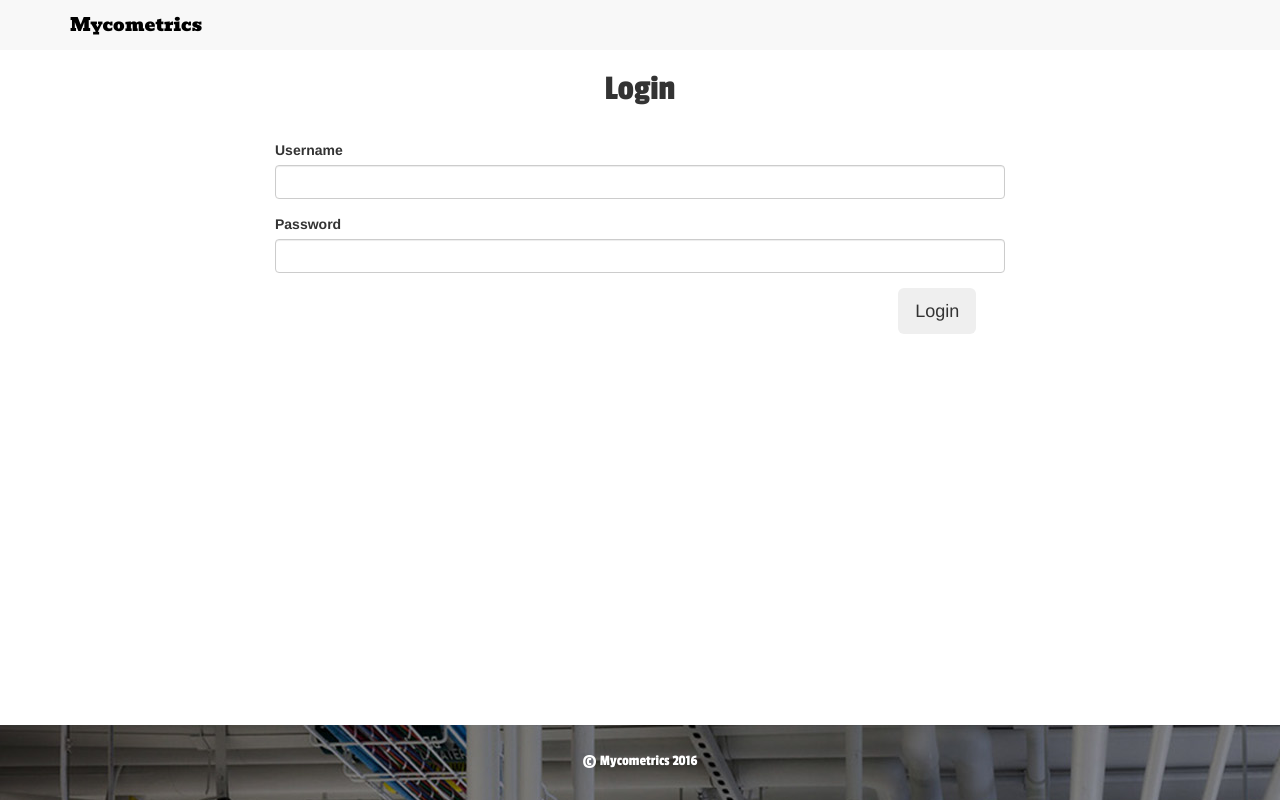
After one commit to kzoo223/Mycometrics, a PHP site: page /lims.html in a window 1280 px wide. The commit adds this page. Run offline with PHP 8.4, Linux system fonts and the light colour scheme; some libraries are stand-ins or nearby versions.

Commit message:
heroku setup

```diff
--- a/assets/css/style.css
+++ b/assets/css/style.css
@@ -21,7 +21,6 @@
   font-size: 15px;
   font-style:italic;
   color:white;
-  text-align:right;
 }
 
 
@@ -79,7 +78,7 @@ body{
   padding-top: 50px;
 }
 
-footer{
+#limsFooter{
   height: 75px;
   padding-top: 25px;
   text-align: center;
@@ -87,4 +86,19 @@ footer{
   font-size: 15px;
   color: white;
   background-image:url(../images/footerBackground.jpg);
+  bottom:0;
+  position:absolute;
+  width:100%;
 }
+
+#indexFooter
+{
+  height: 75px;
+  padding-top: 25px;
+  text-align: center;
+  font-family: 'Passion One', cursive;
+  font-size: 15px;
+  color: white;
+  background-image:url(../images/footerBackground.jpg);
+  bottom:0;
+}
--- /dev/null
+++ b/index.php
@@ -0,0 +1 @@
+<?php include_once("index.html"); ?>
--- /dev/null
+++ b/lims.html
@@ -0,0 +1,81 @@
+<!DOCTYPE html>
+<html lang="en">
+
+<head>
+    <title>Mycometrics</title>
+    <!--Tab bar favicon-->
+    <link rel="shortcut icon" href="" type="" />
+    <!-- BootStrap & JQuery-->
+    <link rel="stylesheet" href="https://maxcdn.bootstrapcdn.com/bootstrap/3.3.7/css/bootstrap.min.css" integrity="sha384-BVYiiSIFeK1dGmJRAkycuHAHRg32OmUcww7on3RYdg4Va+PmSTsz/K68vbdEjh4u" crossorigin="anonymous">
+
+    <script src="https://code.jquery.com/jquery-3.1.0.min.js" integrity="sha256-cCueBR6CsyA4/9szpPfrX3s49M9vUU5BgtiJj06wt/s=" crossorigin="anonymous"></script>
+
+    <script src="https://maxcdn.bootstrapcdn.com/bootstrap/3.3.7/js/bootstrap.min.js" integrity="sha384-Tc5IQib027qvyjSMfHjOMaLkfuWVxZxUPnCJA7l2mCWNIpG9mGCD8wGNIcPD7Txa" crossorigin="anonymous"></script>
+
+    <!-- css -->
+    <link href="assets/css/style.css" rel="stylesheet">
+
+    <!-- fonts -->
+    <link href="https://fonts.googleapis.com/css?family=Arvo|Bevan|Passion+One" rel="stylesheet">
+
+    <script src="https://use.fontawesome.com/7aca86c6b1.js"></script>
+
+
+</head>
+
+<!-- Navigation -->
+    <nav id="mainNav" class="navbar navbar-default navbar-custom navbar-fixed-top">
+        <div class="container">
+            <!-- Brand and toggle get grouped for better mobile display -->
+            <div class="navbar-header page-scroll">
+                <button type="button" class="navbar-toggle" data-toggle="collapse" data-target="#bs-example-navbar-collapse-1">
+                    <span class="sr-only">Toggle navigation</span> Menu <i class="fa fa-bars"></i>
+                </button>
+                <a class="navbar-brand page-scroll" href="index.html" id="iconName">Mycometrics</a>
+            </div>
+
+            <!-- Collect the nav links, forms, and other content for toggling -->
+
+
+            <!-- /.navbar-collapse -->
+        </div>
+        <!-- /.container-fluid -->
+    </nav>
+
+<body>
+
+<section id="login">
+  <div class="container">
+    <div class="col-lg-2"></div>
+    <div class="col-lg-8" id="loginDiv">
+        <h1 class="sectionHeader">Login</h1>
+      <br>
+        <form action="/login" method="post">
+
+                <div class="form-group">
+                    <label>Username</label>
+                    <input type="text" class="form-control" name="username">
+                </div>
+
+                <div class="form-group">
+                    <label>Password</label>
+                    <input type="password" class="form-control" name="password">
+                </div>
+
+                <div class="col-sm-4 col-sm-offset-10">
+                    <button type="submit" class="btn btn-lg" class="button">Login</button>
+                </div>
+            </form>
+
+    </div>
+    <div class="col-lg-2"></div>
+  </div>
+</section>
+
+
+<footer id="limsFooter">
+    <p> &copy; Mycometrics 2016</p>
+</footer>
+</body>
+
+</html>
```
Also changed, not shown: Index.html (+6 -4 lines), 4 other files.
